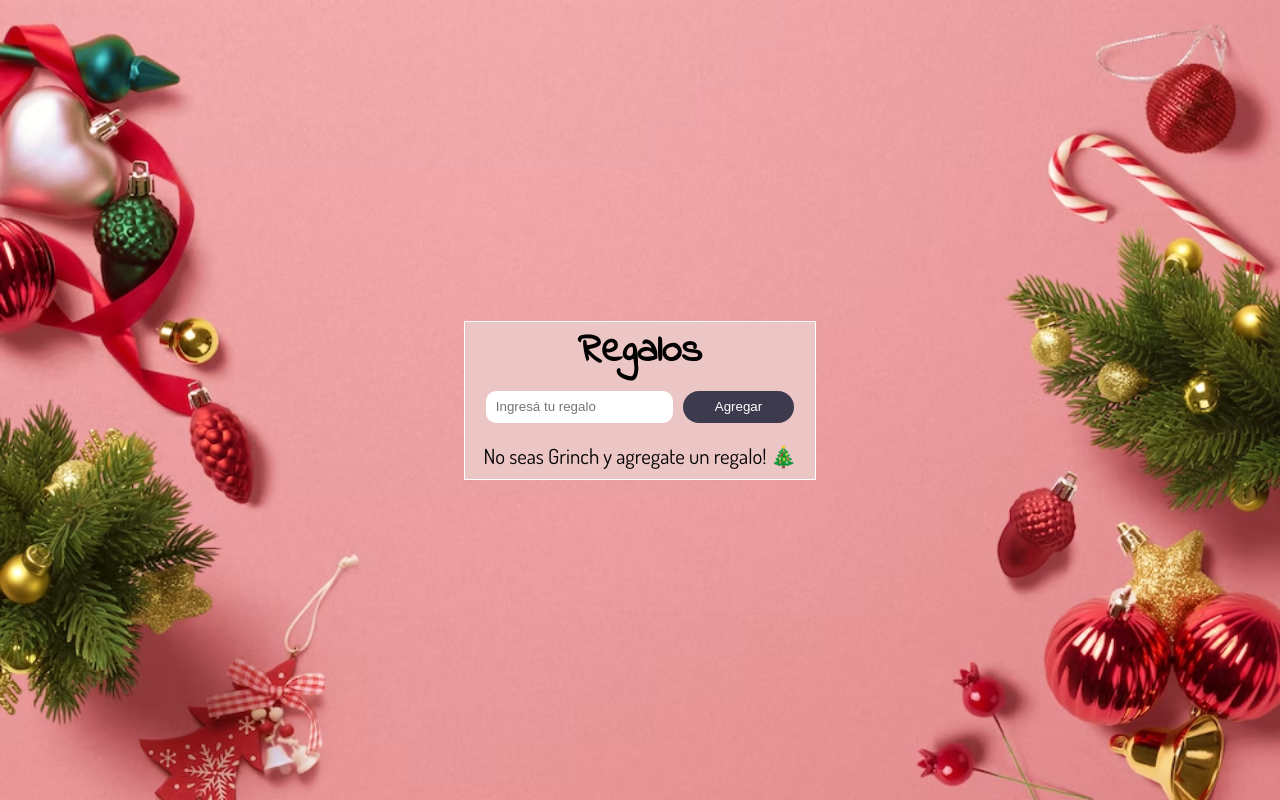
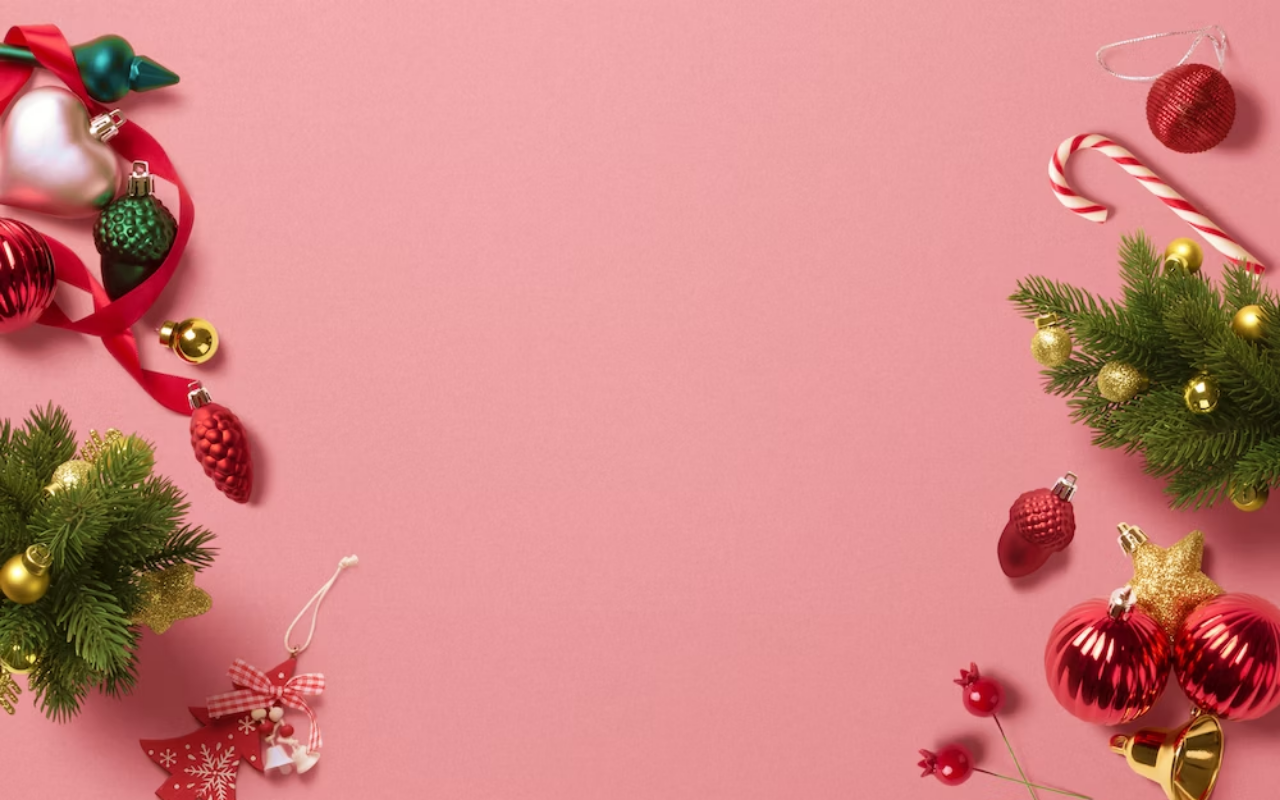
Before and after one commit to alejoevilches/adviency, a React (Vite) app: page / in a window 1280 px wide. Built offline with nearby package versions, Linux system fonts and the light colour scheme.

Commit message:
start day 8

```diff
--- a/src/App.jsx
+++ b/src/App.jsx
@@ -1,72 +1,7 @@
 import { IconTrash } from "@tabler/icons-react";
 import "./App.css";
-import { useGifts } from "./hooks/useGifts";
-import { Modal } from "./components/Modal";
-import { useModal } from "./hooks/useModal";
+
 
 export function App(){
-    const {gifts, addGift, deleteGift, deleteAllGifts}=useGifts();
-    const {isModalOpen, setIsModalOpen}=useModal();
-    const handleSubmit=(e)=>{
-        e.preventDefault();
-        const gift=e.target[0].value;
-        if (gifts.some(el=>el==gift)){
-            setIsModalOpen({
-              repeatedGift:true
-            });
-        } else if(gift==""){
-            return setIsModalOpen({
-                emptyGift:true
-            })
-        }
-        addGift(gift);
-        e.target[0].value="";
-    }
-    return (
-        <main>
-            <section className="giftsContainer">
-                <h1>Regalos</h1>
-                <ul>
-                    {gifts.map(el=>{
-                        return (
-                            <article key={el}>
-                                <li>
-                                    <p>{el}</p>
-                                </li>
-                                <button className="deleteButton" onClick={()=>deleteGift(el)}><IconTrash /></button>
-                            </article>
-                        )
-                    })}
-                </ul>
-                <form onSubmit={handleSubmit}>
-                    <input type="text" placeholder="Ingresá tu regalo" />
-                    <button className="button">
-                        <span className="button-content">Agregar</span>
-                    </button>
-                </form>
-                {gifts.length == 0 && <p className="message">No seas Grinch y agregate un regalo! 🎄</p>}
-                {gifts.length > 0 &&
-                    <button className="button deleteAllButton" onClick={deleteAllGifts}>
-                        <span className="button-content">Eliminar todos</span>
-                    </button>
-                }
-            </section>
-            {isModalOpen.repeatedGift &&
-                <Modal>
-                    <h1>No podes agregar regalos repetidos! Intentá nuevamente</h1>
-                    <button className="button" onClick={()=>{setIsModalOpen(!setIsModalOpen)}}>
-                        <span className="button-content">Aceptar</span>
-                    </button>
-                </Modal>
-            }
-            {isModalOpen.emptyGift &&
-                <Modal>
-                    <h1>Parece que no agregaste ningun regalo! Probá escribiendo algo para que Papa Noel te lo traiga</h1>
-                    <button className="button" onClick={()=>{setIsModalOpen(!setIsModalOpen)}}>
-                        <span className="button-content">Aceptar</span>
-                    </button>
-                </Modal>
-            }
-        </main>
-    )
+
 }
--- a/src/components/Modal.jsx
+++ /dev/null
@@ -1,14 +0,0 @@
-import "./Modal.css";
-import "../button.css"
-
-export function Modal({children}){
-    return (
-        <>
-            <section className="modalOverlay">
-                <div className="modalContainer">
-                    {children}
-                </div>
-            </section>
-        </>
-    )
-}
--- a/src/hooks/useGifts.jsx
+++ /dev/null
@@ -1,25 +0,0 @@
-import { useState } from "react"
-
-
-export const useGifts=()=>{
-    const [gifts, setGifts]=useState([]);
-    const addGift=(el)=>{
-        if (!gifts.some(gift=>el==gift) || gifts.length===0){
-            const newGiftList=[...gifts, el];
-            setGifts(newGiftList);
-        }
-    }
-
-    const deleteGift=(el)=>{
-        const newGiftList=structuredClone(gifts);
-        const i=newGiftList.indexOf(el);
-        newGiftList.splice(i,1);
-        setGifts(newGiftList);
-    }
-
-    const deleteAllGifts=()=>{
-        setGifts([]);
-    }
-
-    return {gifts, addGift, deleteGift, deleteAllGifts}
-}
--- a/src/hooks/useModal.jsx
+++ /dev/null
@@ -1,9 +0,0 @@
-import { useState } from "react";
-
-export const useModal=()=>{
-    const [isModalOpen, setIsModalOpen]=useState({
-        repeatedGift:false
-    });
-
-    return {isModalOpen, setIsModalOpen}
-}
```
